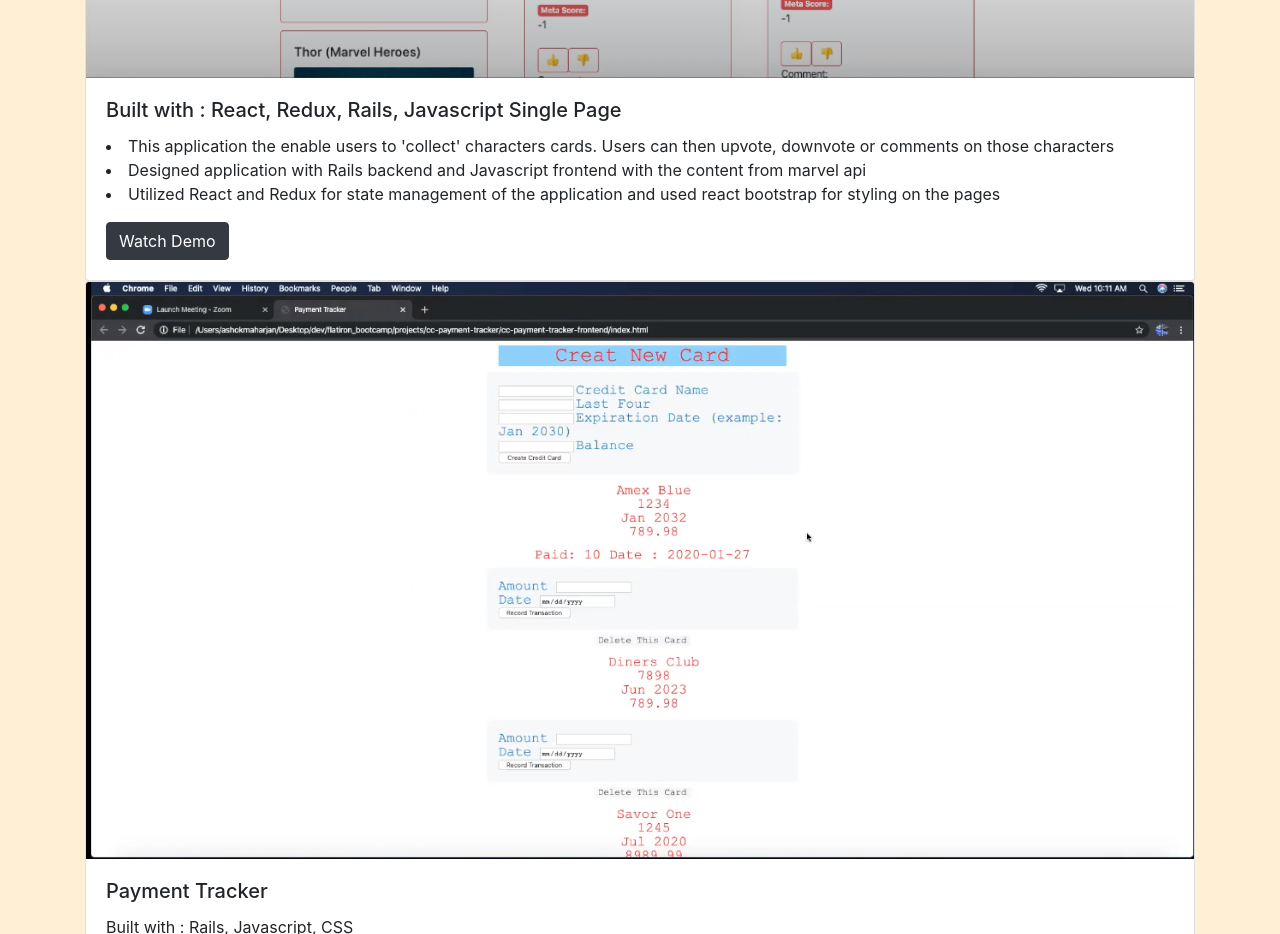
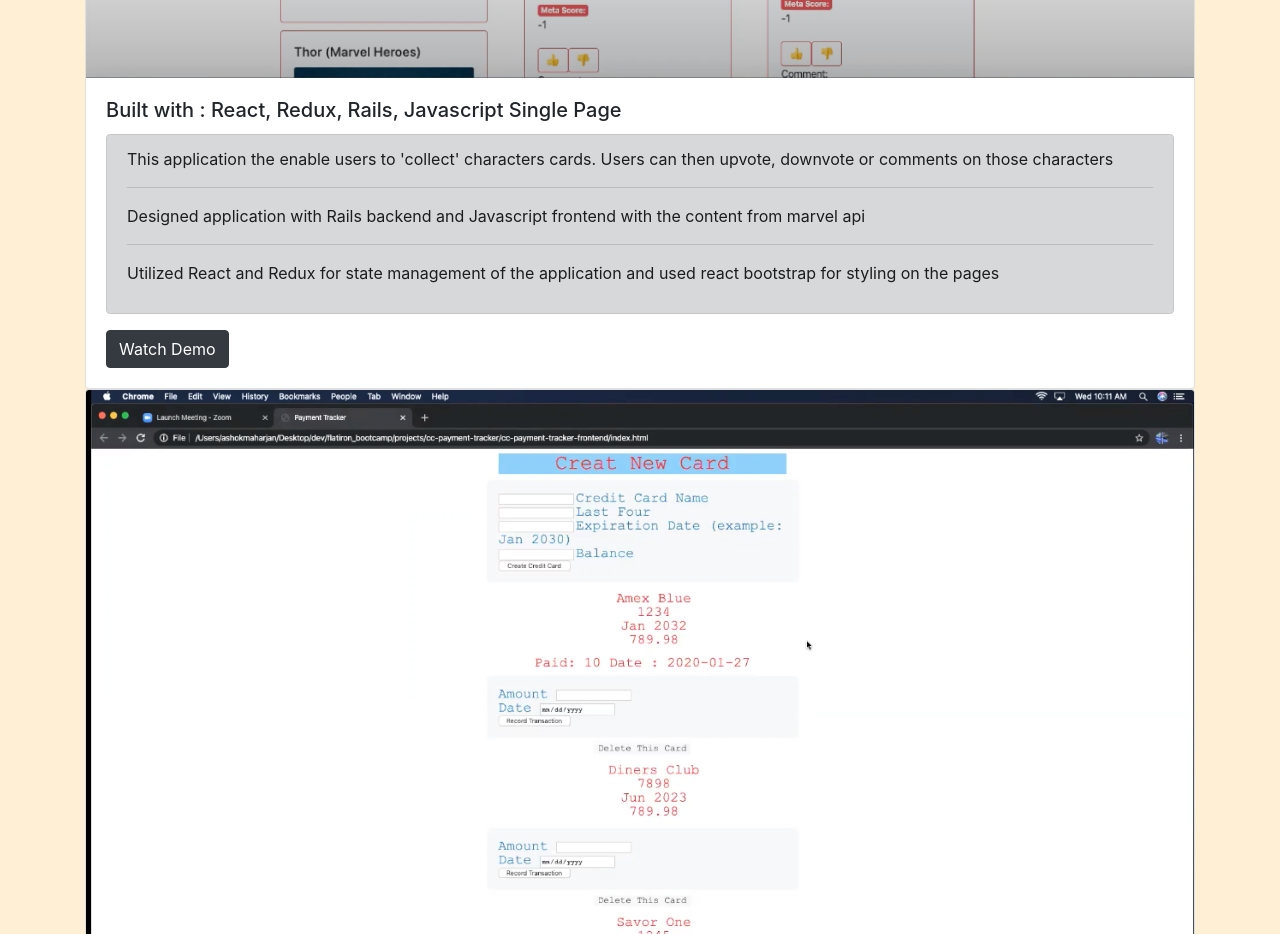
Before and after one commit to ashok997/portfolio, a React (Create React App) app: page / in a window 1280 px wide. Shown: the part 1780-2714 px from the top of the page. Built offline with nearby package versions, Linux system fonts and the light colour scheme; no server answers.

Commit message:
added styling to text with alert

```diff
--- a/src/Projects.js
+++ b/src/Projects.js
@@ -1,7 +1,6 @@
 import React, { Component } from "react";
 import Card from "react-bootstrap/Card";
 import Button from "react-bootstrap/Button";
-import CardDeck from "react-bootstrap/CardDeck";
 import screenshot1 from "./screenshot_1.png";
 import screenshot2 from "./screenshot_2.png";
 import screenshot3 from "./screenshot_3.png";
@@ -25,19 +24,24 @@ export default class Projects extends Component {
                 Built with : React, Redux, Rails, Javascript Single Page
               </Card.Title>
               <Card.Text>
-                <li>
+                <Alert variant="dark">
+                  <p>
                     This application the enable users to 'collect' characters
                     cards. Users can then upvote, downvote or comments on those
                     characters
-                </li>
-                <li>
+                  </p>
+                  <hr />
+                  <p>
                     Designed application with Rails backend and Javascript
                     frontend with the content from marvel api
-                </li>
-                <li>
+                  </p>
+                  <hr />
+                  <p>
                     Utilized React and Redux for state management of the
-                  application and used react bootstrap for styling on the pages
-                </li>
+                    application and used react bootstrap for styling on the
+                    pages
+                  </p>
+                </Alert>
               </Card.Text>
               <Button
                 variant="dark"
```
Lines whose indentation alone changed are shown as unchanged.
